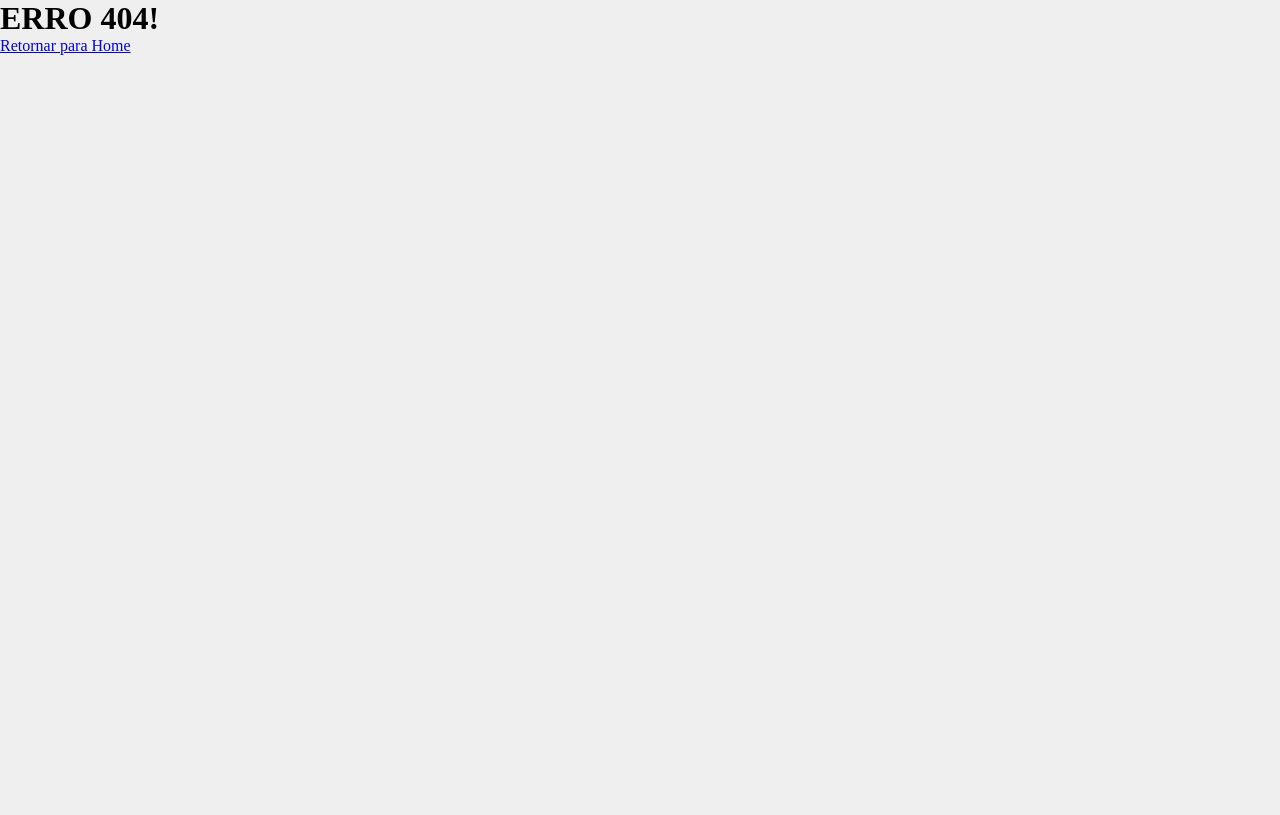
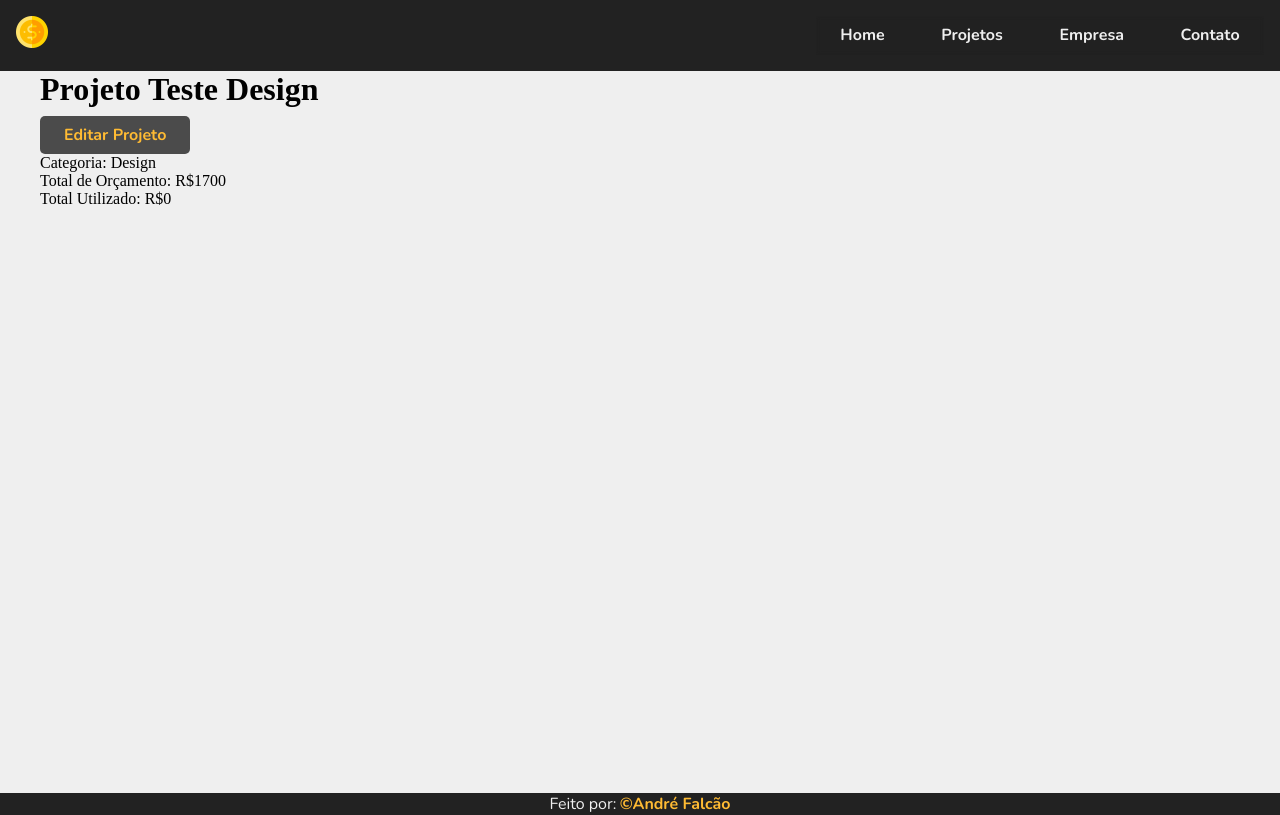
Before and after one commit to s0d4z3r0/costs, a React (Vite) app: page /#/project/19 in a window 1280 px wide. Before the commit this address had no page. Built offline with nearby package versions, Linux system fonts and the light colour scheme; data requests are answered from the project's data file.

Commit message:
Adicionado página project/id, GET dos projects, PATCH para edição do projeto

```diff
--- a/db.json
+++ b/db.json
@@ -1,81 +1,37 @@
 {
   "projects": [
     {
+      "name": "Teste Design",
+      "budget": "1700",
       "category": {
         "id": "3",
         "name": "Design"
       },
-      "name": "Teste",
-      "budget": "29000",
       "cost": 0,
       "services": [],
-      "id": 4
+      "id": 19
     },
     {
       "name": "Teste",
-      "budget": "2000",
+      "budget": "1555",
       "category": {
         "id": "2",
         "name": "Desenvolvimento"
       },
       "cost": 0,
       "services": [],
-      "id": 5
+      "id": 20
     },
     {
-      "name": "Teste",
-      "budget": "5999",
-      "category": {
-        "id": "1",
-        "name": "Infra"
-      },
-      "cost": 0,
-      "services": [],
-      "id": 6
-    },
-    {
-      "name": "Projeto Inicial",
-      "budget": "623",
-      "category": {
-        "id": "4",
-        "name": "Planejamento"
-      },
-      "cost": 0,
-      "services": [],
-      "id": 7
-    },
-    {
-      "name": "Projeto Teste",
-      "budget": "3541",
-      "category": {
-        "id": "1",
-        "name": "Infra"
-      },
-      "cost": 0,
-      "services": [],
-      "id": 8
-    },
-    {
-      "name": "Teste",
-      "budget": "16541",
+      "name": "Teste Design",
+      "budget": "6000",
       "category": {
         "id": "3",
         "name": "Design"
       },
       "cost": 0,
       "services": [],
-      "id": 9
-    },
-    {
-      "budget": "6481",
-      "name": "Meu projeto 3",
-      "category": {
-        "id": "1",
-        "name": "Infra"
-      },
-      "cost": 0,
-      "services": [],
-      "id": 10
+      "id": 21
     }
   ],
   "categories": [
--- a/src/components/layout/Container.jsx
+++ b/src/components/layout/Container.jsx
@@ -1,4 +1,3 @@
-// import styles from "./Container.module.css";
 
 const Container = ({ children, customClass }) => {
   return <div className={`container ${customClass}`}>
--- a/src/components/layout/Message.jsx
+++ b/src/components/layout/Message.jsx
@@ -1,19 +1,35 @@
 import { useEffect, useState } from "react";
 
-const Message = ({ type, msg }) => {
+const Message = ({
+  type,
+  msg,
+  time,
+  setMessage,
+  setProjectMessage,
+  setTextMessage,
+}) => {
   const [showMessage, setShowMessage] = useState(false);
 
   useEffect(() => {
-    if(msg){
-    setShowMessage(true);
+    if (msg) {
+      setShowMessage(true);
 
-    const timer = setTimeout(() => {
-      setShowMessage(false);
-    }, 3000);
+      const timer = setTimeout(() => {
+        setShowMessage(false);
+        {
+          setTextMessage && setTextMessage("");
+        }
+        {
+          setMessage && setMessage("");
+        }
+        {
+          setProjectMessage && setProjectMessage("");
+        }
+      }, `${time}`);
 
-    return () => clearTimeout(timer);
+      return () => clearTimeout(timer);
     }
-  }, [msg]);
+  }, [msg, time, setTextMessage, setMessage, setProjectMessage]);
 
   return (
     <>
--- a/src/components/pages/NewProject.jsx
+++ b/src/components/pages/NewProject.jsx
@@ -17,8 +17,7 @@ const NewProject = () => {
       body: JSON.stringify(project)
     })
     .then(res => res.json())
-    .then((data) => {
-      console.log(data)
+    .then(() => {
       // redirect
       navigate('/projects', {state: {message: 'Projeto criado com sucesso!'}})
     })
--- /dev/null
+++ b/src/components/pages/Project.jsx
@@ -0,0 +1,118 @@
+import { useEffect, useState } from "react";
+import { useParams } from "react-router-dom";
+import Loader from "../layout/Loader";
+import Container from "../layout/Container";
+import ProjectForm from "../project/ProjectForm";
+import Message from "../layout/Message";
+
+const Project = () => {
+  const { id } = useParams();
+  const [project, setProject] = useState("");
+  const [showProjectForm, setShowProjectForm] = useState(false);
+  const [textMessage, setTextMessage] = useState("");
+  const [typeMessage, setTypeMessage] = useState("");
+  const [showMessage, setShowMessage] = useState(false);
+
+  useEffect(() => {
+    const time = setTimeout(() => {
+      fetch(`http://localhost:5000/projects/${id}`, {
+        method: "GET",
+        headers: {
+          "Content-Type": "application/json",
+        },
+      })
+        .then((res) => res.json())
+        .then((data) => {
+          setProject(data);
+        })
+        .catch((err) => console.log(err));
+    }, 1000);
+
+    return () => clearTimeout(time);
+  }, [id]);
+
+  const toggleProjectForm = () => {
+    setShowProjectForm(!showProjectForm);
+  };
+
+  const editPost = (project) => {
+    // budget validation
+    if (project.budget < project.cost) {
+      // message
+      setTypeMessage("error");
+      setTextMessage(
+        "Valor de orçamento não pode ser menor que o já utilizado."
+      );
+      setShowMessage(true);
+      return false;
+    }
+
+    fetch(`http://localhost:5000/projects/${id}`, {
+      method: "PATCH",
+      headers: {
+        "Content-Type": "application/json",
+      },
+      body: JSON.stringify(project),
+    })
+      .then((res) => res.json())
+      .then((data) => {
+        setProject(data);
+        setShowProjectForm(false);
+        // message
+        setTypeMessage("success");
+        setTextMessage("Alterações feitas com sucesso!");
+        setShowMessage(true);
+      })
+      .catch((err) => console.log(err));
+  };
+
+  return (
+    <>
+      {project ? (
+        <div className="project_details">
+          <Container customClass="column">
+            {showMessage && (
+              <Message
+                type={typeMessage}
+                msg={textMessage}
+                time={7000}
+                setTextMessage={setTextMessage}
+              />
+            )}
+            <div className="details_container">
+              <h1>Projeto {project.name}</h1>
+              <button className="btn" onClick={toggleProjectForm}>
+                {!showProjectForm ? "Editar Projeto" : "Fechar"}
+              </button>
+              {!showProjectForm ? (
+                <div className="project_info">
+                  <p>
+                    <span>Categoria:</span> {project.category.name}
+                  </p>
+                  <p>
+                    <span>Total de Orçamento:</span> R${project.budget}
+                  </p>
+                  <p>
+                    <span>Total Utilizado:</span> R${project.cost}
+                  </p>
+                </div>
+              ) : (
+                <div className="project_info">
+                  <ProjectForm
+                    projectData={project}
+                    btnText="Atualizar"
+                    handleSubmit={editPost}
+                  />
+                </div>
+              )}
+            </div>
+          </Container>
+        </div>
+      ) : (
+        <Loader />
+      )}
+    </>
+  );
+};
+
+export default Project;
--- a/src/components/pages/Projects.jsx
+++ b/src/components/pages/Projects.jsx
@@ -11,7 +11,7 @@ const Projects = () => {
   const [message, setMessage] = useState("");
   const [projects, setProjects] = useState([]);
   const [loader, setLoader] = useState(true);
-  const [projectMessage, setProjectMessage] = useState('')
+  const [projectMessage, setProjectMessage] = useState("");
 
   // Monitorando se há message
   useEffect(() => {
@@ -44,26 +44,41 @@ const Projects = () => {
         "Content-Type": "application/json",
       },
     })
-    .then(res => res.json())
+      .then((res) => res.json())
       .then(() => {
-      setProjects(projects.filter((project) => project.id !== id))
+        setProjects(projects.filter((project) => project.id !== id));
         // mensagem de remoção
-      setProjectMessage('Projeto removido com sucesso')
+        setProjectMessage("Projeto removido com sucesso");
       })
-    .catch(err => console.log(err))
-  }
+      .catch((err) => console.log(err));
+  };
 
   return (
     <div className="project_container">
       <div className="project_title_container">
         <h1>Meus Projetos</h1>
-        <LinkButton text="Criar Projeto" />
+        <LinkButton text="Criar Projeto" to="/newproject" />
       </div>
-      {message && <Message msg={message} type="success" />}
-      {projectMessage && <Message msg={projectMessage} type="error" />}
+      {message && (
+        <Message
+          msg={message}
+          type="success"
+          time={3000}
+          setMessage={setMessage}
+        />
+      )}
+      {projectMessage && (
+        <Message
+          msg={projectMessage}
+          type="error"
+          time={3000}
+          setProjectMessage={setProjectMessage}
+        />
+      )}
       <Container customClass="start">
         {projects &&
-          projects.map((project) => (
+          projects
+            .map((project) => (
               <ProjectCard
                 key={project.id}
                 id={project.id}
@@ -72,7 +87,8 @@ const Projects = () => {
                 category={project.category.name}
                 handleRemove={removeProject}
               />
-          ))}
+            ))
+            .reverse()}
         {loader && <Loader />}
         {!loader && projects.length === 0 && (
           <p>Não há projetos cadastrados!</p>
--- a/src/components/project/ProjectCard.jsx
+++ b/src/components/project/ProjectCard.jsx
@@ -15,7 +15,7 @@ const ProjectCard = ({ id, name, budget, category, handleRemove }) => {
         {category}
       </p>
       <div className="card_actions">
-        <Link to={"/"}>
+        <Link to={`/project/${id}`}>
           <button className="btn edit">
             <i className="bi bi-pencil"></i>
           </button>
--- a/src/main.jsx
+++ b/src/main.jsx
@@ -16,6 +16,7 @@ import {
   createHashRouter, RouterProvider
 } from "react-router-dom";
 import Projects from "./components/pages/Projects.jsx";
+import Project from "./components/pages/Project.jsx";
 
 const router = createHashRouter([
   {
@@ -43,6 +44,10 @@ const router = createHashRouter([
         path: '/newproject',
         element: <NewProject/>
       },
+      {
+        path: '/project/:id',
+        element: <Project/>
+      },
     ]
   },
 
```
Lines whose indentation alone changed are shown as unchanged.
